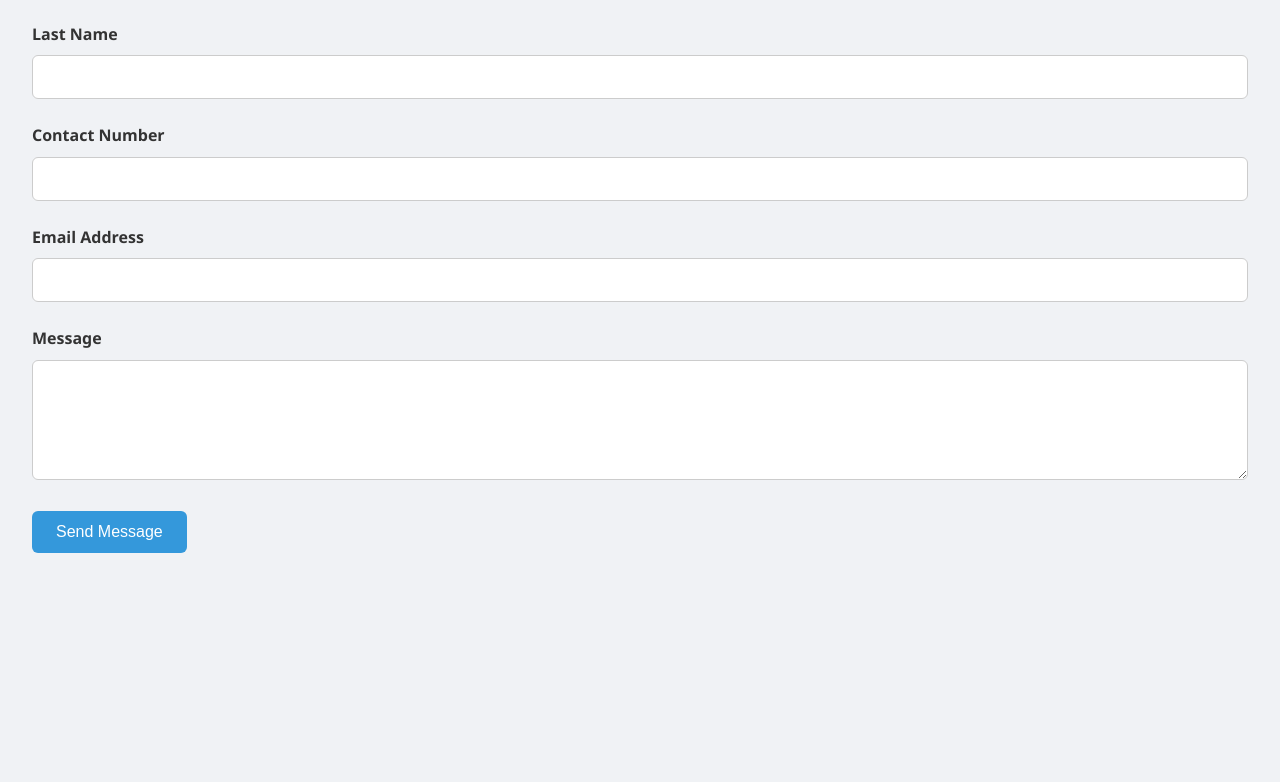
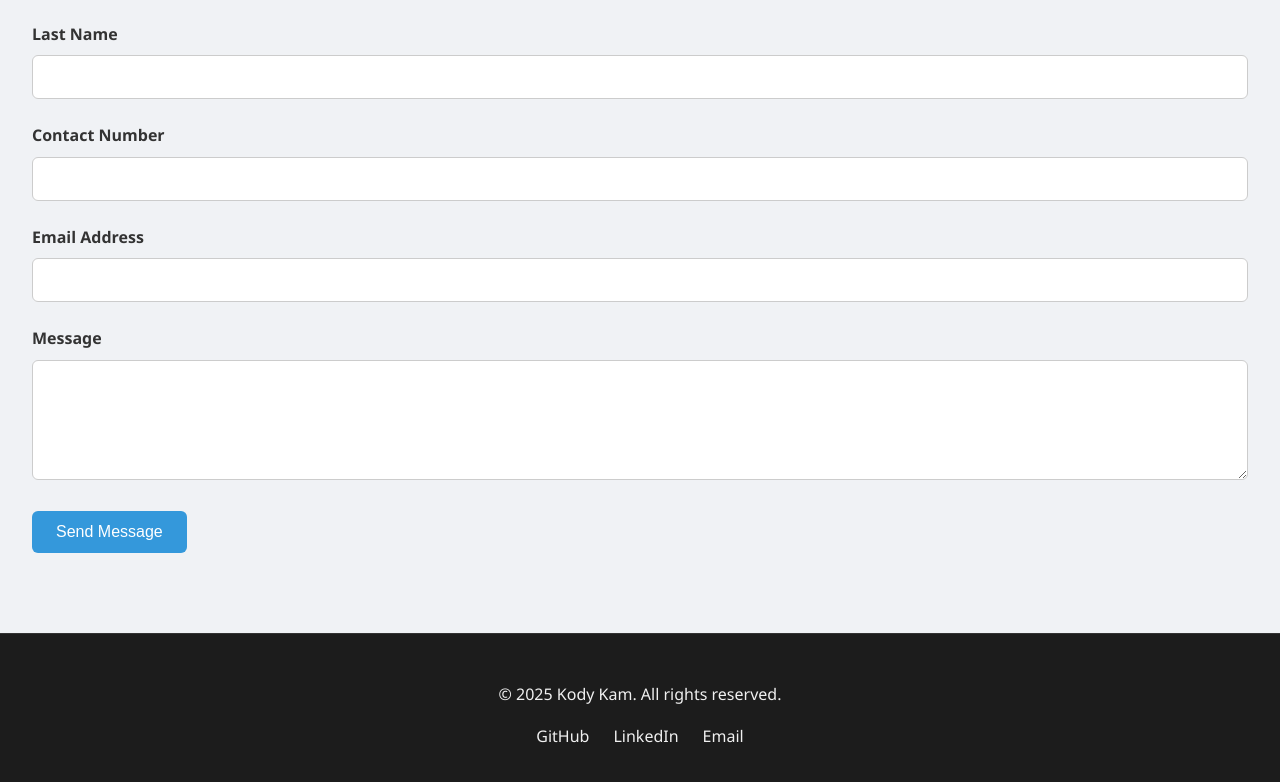
Before and after one commit to KodyKam/portfolio, a React (Create React App) app: page /contact in a window 1280 px wide. Shown: the part 496-1278 px from the top of the page. Before the commit the page ends 1081 px from the top, so only its background shows below. Built offline with nearby package versions, Linux system fonts and the light colour scheme.

Commit message:
Footer added

```diff
--- a/src/App.css
+++ b/src/App.css
@@ -90,6 +90,14 @@ nav a:hover {
   }
 
   .container {
-    padding: 1rem;
+    flex: 1; /* pushes the footer down */
+    padding: 2rem;
   }
 }
+
+
+.App {
+  display: flex;
+  flex-direction: column;
+  min-height: 100vh;
+}
--- a/src/App.js
+++ b/src/App.js
@@ -1,4 +1,4 @@
-/* App.js */
+// App.js
 import React from 'react';
 import { BrowserRouter as Router, Routes, Route } from 'react-router-dom';
 import Home from './pages/Home';
@@ -7,6 +7,7 @@ import Projects from './pages/Projects';
 import Services from './pages/Services';
 import Contact from './pages/Contact';
 import Navbar from './components/Navbar';
+import Footer from './components/Footer';
 import './App.css';
 
 function App() {
@@ -23,6 +24,7 @@ function App() {
             <Route path="/contact" element={<Contact />} />
           </Routes>
         </div>
+        <Footer />
       </div>
     </Router>
   );
--- /dev/null
+++ b/src/components/Footer.css
@@ -0,0 +1,31 @@
+/* src/components/Footer.css */
+.footer {
+  background-color: #1c1c1c;
+  color: #f0f0f0;
+  padding: 2rem 1rem;
+  text-align: center;
+  border-top: 1px solid #333;
+  margin-top: 3rem;
+}
+
+.footer-content {
+  max-width: 960px;
+  margin: 0 auto;
+}
+
+.social-links {
+  margin-top: 1rem;
+  display: flex;
+  justify-content: center;
+  gap: 1.5rem;
+}
+
+.social-links a {
+  color: #f0f0f0;
+  text-decoration: none;
+  transition: color 0.3s ease;
+}
+
+.social-links a:hover {
+  color: #00bcd4;
+}
--- /dev/null
+++ b/src/components/Footer.jsx
@@ -0,0 +1,19 @@
+// src/components/Footer.jsx
+import './Footer.css';
+
+function Footer() {
+  return (
+    <footer className="footer">
+      <div className="footer-content">
+        <p>&copy; {new Date().getFullYear()} Kody Kam. All rights reserved.</p>
+        <div className="social-links">
+          <a href="https://github.com/kodykam" target="_blank" rel="noopener noreferrer">GitHub</a>
+          <a href="https://linkedin.com/in/kodykam" target="_blank" rel="noopener noreferrer">LinkedIn</a>
+          <a href="mailto:kody@example.com">Email</a>
+        </div>
+      </div>
+    </footer>
+  );
+}
+
+export default Footer;
```
